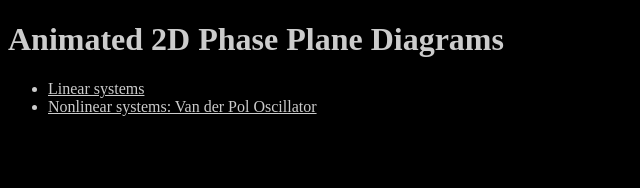
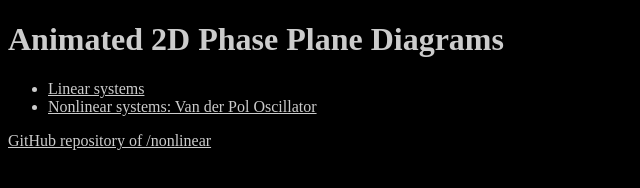
Before and after one commit to 2xB/nonlinear, a plain HTML site: page index.html in a window 1280 px wide. Shown: the whole page, without its empty margins (0-640 px from the left). Drawn offline with Linux system fonts and the light colour scheme.

Commit message:
index.html: Add link to GitHub repository

```diff
--- a/index.html
+++ b/index.html
@@ -13,6 +13,7 @@
             <li><a href="./2d_linear_systems/index.html">Linear systems</a></li>
             <li><a href="./2d_nonlinear_systems/van_der_pol/index.html">Nonlinear systems: Van der Pol Oscillator</a></li>
         </ul>
+        <a href="https://github.com/2xB/nonlinear">GitHub repository of /nonlinear</a>
     </main>
     <footer></footer>
   </body>
```
